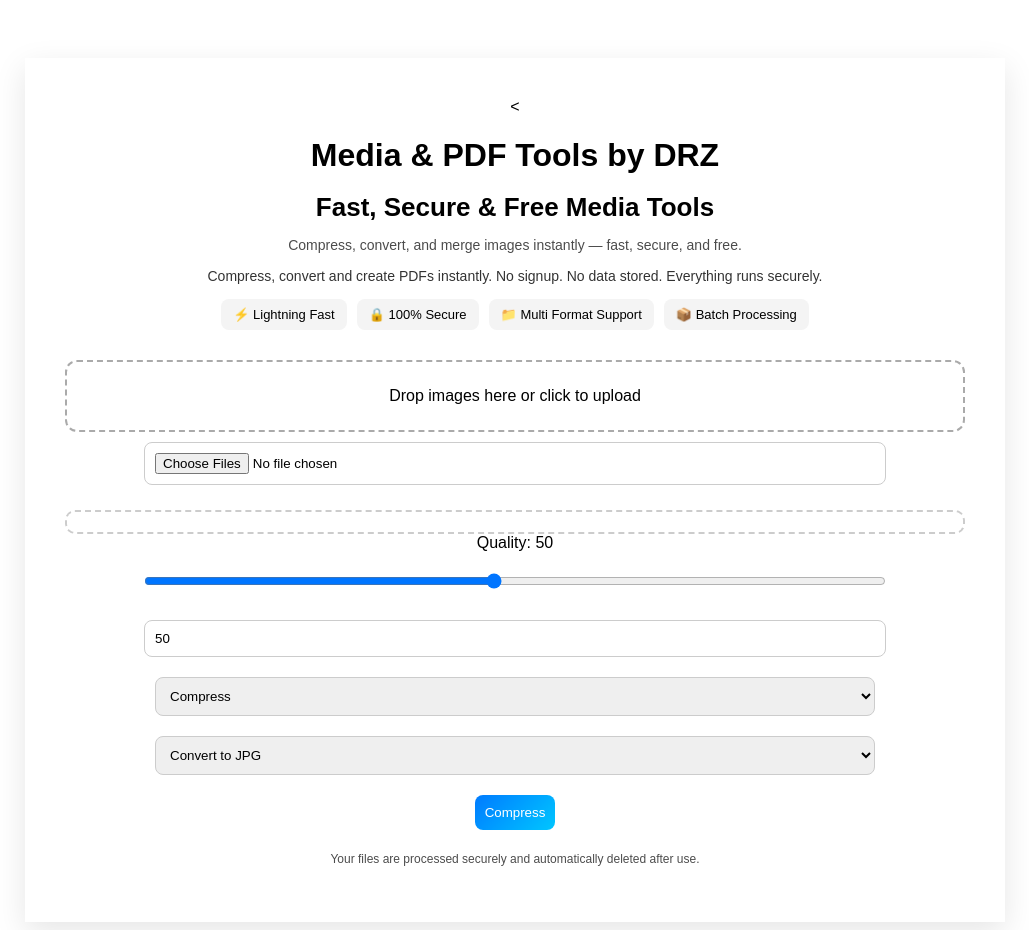
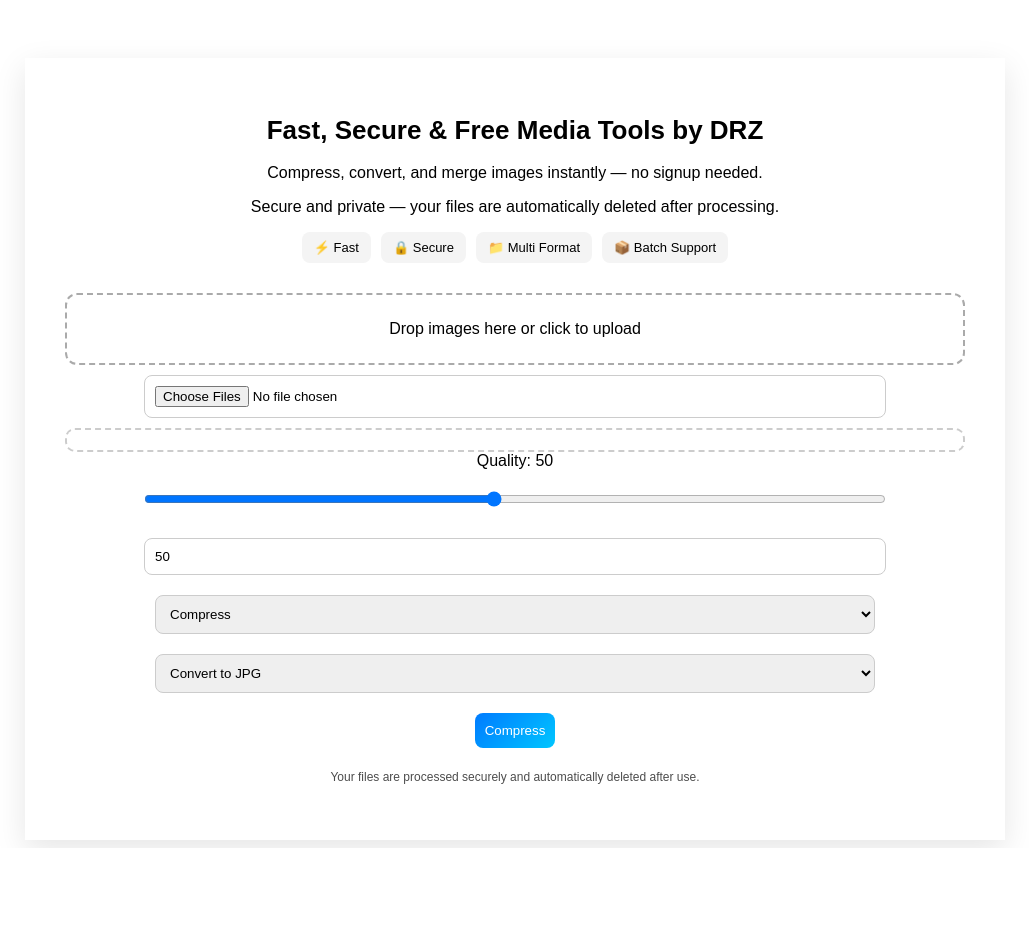
Before and after one commit to Dronzly/media-compressor, a FastAPI app: page / in a window 1280 px wide. Shown: the whole page, without its empty margins (125-1154 px from the left). After the commit the page ends 848 px from the top, so only its background shows below. Run offline with FastAPI, Linux system fonts and the light colour scheme.

Commit message:
UI upgrading

```diff
--- a/templates/index.html
+++ b/templates/index.html
@@ -30,33 +30,78 @@ body {
     max-width: 900px;
     width: 90%;
     margin: auto;
+    padding: 40px;
+    box-shadow: 0 10px 30px rgba(0,0,0,0.1);
 }
 
+.hero {
+    margin-bottom: 30px;
+}
 
+.hero h1 {
+    font-size: 26px;
+}
+
+.features {
+    display: flex;
+    flex-wrap: wrap;
+    justify-content: center;
+    gap: 10px;
+}
+
+.features div {
+    background: var(--box);
+    padding: 8px 12px;
+    border-radius: 8px;
+    font-size: 13px;
+}
 
 input, button, select {
     margin: 10px;
     padding: 10px;
+    border-radius: 8px;
+}
+
+input, select {
+    width: 80%;
+    border: 1px solid #ccc;
+}
+
+button {
+    background: linear-gradient(135deg, #007BFF, #00C6FF);
+    color: white;
+    border: none;
+    cursor: pointer;
+}
+
+#dropZone {
+    border: 2px dashed #aaa;
+    padding: 25px;
+    border-radius: 12px;
+    cursor: pointer;
+    transition: 0.2s;
+}
+
+#dropZone.active {
+    background: rgba(0,123,255,0.1);
+    border-color: #007BFF;
 }
 
 #previewContainer {
     display: flex;
     flex-wrap: wrap;
     gap: 10px;
-    margin-top: 15px;
+    justify-content: center;
+    padding: 10px;
+    border: 2px dashed #ccc;
+    border-radius: 10px;
 }
 
 .preview-item {
     width: 80px;
     height: 80px;
+    position: relative;
     cursor: grab;
-    position: relative;
-    transition: 0.2s;
-}
-
-.preview-item.dragging {
-    opacity: 0.5;
-    transform: scale(1.1);
 }
 
 .preview-item img {
@@ -90,135 +135,51 @@ input, button, select {
     font-size: 12px;
     cursor: pointer;
 }
-.hero {
-    margin-bottom: 30px;
+
+#loader {
+    display: none;
+    margin-top: 10px;
 }
 
-.hero h1 {
-    font-size: 26px;
-    margin-bottom: 10px;
+#progressBarContainer {
+    width: 80%;
+    margin: 10px auto;
+    height: 10px;
+    background: #ccc;
+    border-radius: 10px;
+    overflow: hidden;
+    display: none;
 }
 
-.hero p {
-    font-size: 14px;
-    opacity: 0.8;
-    margin-bottom: 15px;
+#progressBar {
+    height: 100%;
+    width: 0%;
+    background: linear-gradient(135deg, #00C6FF, #007BFF);
 }
-
-.features {
-    display: flex;
-    flex-wrap: wrap;
-    justify-content: center;
-    gap: 10px;
-}
-
-.features div {
-    background: var(--box);
-    padding: 8px 12px;
-    border-radius: 8px;
-    font-size: 13px;
-}
-
-button {
-    background: linear-gradient(135deg, #007BFF, #00C6FF);
-    color: white;
-    border: none;
-    cursor: pointer;
-    border-radius: 8px;
-    transition: 0.2s ease;
-}
-
-button:hover {
-    opacity: 0.9;
-}
-
-.container {
-    padding: 40px;
-}
-
-h1 {
-    margin-bottom: 10px;
-}
-
-form {
-    margin-top: 20px;
-}
-input, select {
-    width: 80%;
-    border-radius: 8px;
-    border: 1px solid #ccc;
-    outline: none;
-}
-
-input:focus, select:focus {
-    border-color: #007BFF;
-}
-
-#previewContainer {
-    justify-content: center;
-    padding: 10px;
-    border: 2px dashed #ccc;
-    border-radius: 10px;
-}
-
-.container {
-    box-shadow: 0 10px 30px rgba(0,0,0,0.1);
-}
-
-#loader {
-    margin-top: 10px;
-    font-size: 14px;
-    opacity: 0.7;
-}
-
-#dropZone {
-    border: 2px dashed #aaa;
-    padding: 25px;
-    border-radius: 12px;
-    cursor: pointer;
-    transition: 0.2s;
-}
-
-#dropZone:hover {
-    border-color: #007BFF;
-}
-
-#dropZone.active {
-    background: rgba(0,123,255,0.1);
-    border-color: #007BFF;
-}
-
 </style>
 </head>
 
 <body>
 
 <div class="container">
-<<h1>Media & PDF Tools by DRZ</h1>
 
 <div class="hero">
-    <h1>Fast, Secure & Free Media Tools</h1>
-<p style="opacity:0.7; font-size:14px;">
-Compress, convert, and merge images instantly — fast, secure, and free.
-</p>
-    <p>
-        Compress, convert and create PDFs instantly.
-        No signup. No data stored. Everything runs securely.
-    </p>
-
+    <h1>Fast, Secure & Free Media Tools by DRZ</h1>
+    <p>Compress, convert, and merge images instantly — no signup needed.</p>
+    <p>Secure and private — your files are automatically deleted after processing.</p>
     <div class="features">
-        <div>⚡ Lightning Fast</div>
-        <div>🔒 100% Secure</div>
-        <div>📁 Multi Format Support</div>
-        <div>📦 Batch Processing</div>
+        <div>⚡ Fast</div>
+        <div>🔒 Secure</div>
+        <div>📁 Multi Format</div>
+        <div>📦 Batch Support</div>
     </div>
 </div>
 
-<div id="loader" style="display:none;">Processing...</div>
+<form id="uploadForm">
 
-<form id="uploadForm">
 <div id="dropZone">Drop images here or click to upload</div>
 <input type="file" id="fileInput" multiple required>
+
 <div id="previewContainer"></div>
 
 <label>Quality: <span id="qualityValue">50</span></label><br>
@@ -240,29 +201,31 @@ Compress, convert, and merge images instantly — fast, secure, and free.
 <button type="submit" id="submitBtn">Compress</button>
 
 </form>
+
 <p style="font-size:12px; opacity:0.7;">
     Your files are processed securely and automatically deleted after use.
 </p>
 
-<div id="loader" style="display:none;">
-    ⏳ Processing your file...
+<div id="loader">⏳ Processing...</div>
+
+<div id="progressBarContainer">
+    <div id="progressBar"></div>
 </div>
-
-<div id="loader" style="display:none;">Processing...</div>
 
 <p id="pageCount"></p>
 <p id="result"></p>
 <a id="downloadLink"></a>
+
 </div>
 
 <script>
 const fileInput = document.getElementById("fileInput");
 const previewContainer = document.getElementById("previewContainer");
 const pageCount = document.getElementById("pageCount");
-
 const form = document.getElementById("uploadForm");
 const result = document.getElementById("result");
 const downloadLink = document.getElementById("downloadLink");
+const loader = document.getElementById("loader");
 
 const modeSelect = document.getElementById("mode");
 const formatSelect = document.getElementById("format");
@@ -272,10 +235,13 @@ const slider = document.getElementById("qualitySlider");
 const input = document.getElementById("qualityInput");
 const valueText = document.getElementById("qualityValue");
 
+const barContainer = document.getElementById("progressBarContainer");
+const bar = document.getElementById("progressBar");
+
 let fileList = [];
 let dragIndex = null;
 
-// sync quality
+// sync
 function sync(val) {
     slider.value = val;
     input.value = val;
@@ -300,11 +266,11 @@ modeSelect.addEventListener("change", () => {
 
 // file select
 fileInput.addEventListener("change", () => {
-    fileList = Array.from(fileInput.files);
+    fileList = fileList.concat(Array.from(fileInput.files));
     render();
 });
 
-// render preview
+// render
 function render() {
     previewContainer.innerHTML = "";
 
@@ -340,31 +306,20 @@ function render() {
     pageCount.innerText = `Total Pages: ${fileList.length}`;
 }
 
-// drag start
+// drag
 previewContainer.addEventListener("dragstart", (e) => {
     const item = e.target.closest(".preview-item");
     if (!item) return;
 
     dragIndex = item.dataset.index;
-    item.classList.add("dragging");
-
-    // REQUIRED for drag to work
     e.dataTransfer.setData("text/plain", "");
 
     const img = item.querySelector("img");
     e.dataTransfer.setDragImage(img, 40, 40);
 });
 
-// drag end
-previewContainer.addEventListener("dragend", (e) => {
-    const item = e.target.closest(".preview-item");
-    if (item) item.classList.remove("dragging");
-});
-
-// allow drop
 previewContainer.addEventListener("dragover", (e) => e.preventDefault());
 
-// drop reorder
 previewContainer.addEventListener("drop", (e) => {
     const target = e.target.closest(".preview-item");
     if (!target) return;
@@ -381,22 +336,21 @@ previewContainer.addEventListener("drop", (e) => {
 form.addEventListener("submit", async (e) => {
     e.preventDefault();
 
-document.getElementById("loader").style.display = "block";
-submitBtn.disabled = true;
+    if (fileList.length === 0) return;
 
-    if (fileList.length === 0) return;
+    loader.style.display = "block";
+    submitBtn.disabled = true;
+
+    bar.style.width = "0%";
+    barContainer.style.display = "none";
 
     const mode = modeSelect.value;
     const format = formatSelect.value;
     const quality = input.value;
 
-    result.innerText =
-        mode === "pdf" ? "Creating PDF..." :
-        mode === "convert" ? "Converting..." :
-        "Compressing...";
+    result.innerText = "Processing...";
 
     const formData = new FormData();
-
     fileList.forEach(file => formData.append("files", file));
 
     formData.append("mode", mode);
@@ -408,23 +362,43 @@ submitBtn.disabled = true;
         body: formData
     });
 
-    document.getElementById("loader").style.display = "none";
+    loader.style.display = "none";
     submitBtn.disabled = false;
+
+    if (!res.ok) {
+        result.innerText = "Something went wrong.";
+        return;
+    }
 
     const data = await res.json();
 
-    result.innerText =
-        mode === "pdf" ? "PDF created successfully" :
-        mode === "convert" ? "Conversion done" :
-        `Original: ${data.original_size_kb} KB | Output: ${data.output_size_kb} KB`;
+    if (data.error) {
+        result.innerText = data.error;
+        return;
+    }
+
+    barContainer.style.display = "block";
+
+    if (mode === "compress") {
+        const reduction = data.original_size_kb > 0
+            ? ((data.original_size_kb - data.output_size_kb) / data.original_size_kb * 100).toFixed(1)
+            : 0;
+
+        bar.style.width = reduction + "%";
+        result.innerText = `Reduced ${reduction}%`;
+    } else {
+        bar.style.width = "100%";
+        result.innerText = "Done";
+    }
 
     downloadLink.href = `/download/${data.compressed_filename}`;
     downloadLink.innerText = "Download File";
 });
 
+// drop zone
 const dropZone = document.getElementById("dropZone");
 
-dropZone.addEventListener("click", () => fileInput.click());
+dropZone.onclick = () => fileInput.click();
 
 dropZone.addEventListener("dragover", (e) => {
     e.preventDefault();
@@ -439,7 +413,7 @@ dropZone.addEventListener("drop", (e) => {
     e.preventDefault();
     dropZone.classList.remove("active");
 
-    fileList = Array.from(e.dataTransfer.files);
+    fileList = fileList.concat(Array.from(e.dataTransfer.files));
     render();
 });
 </script>
```
